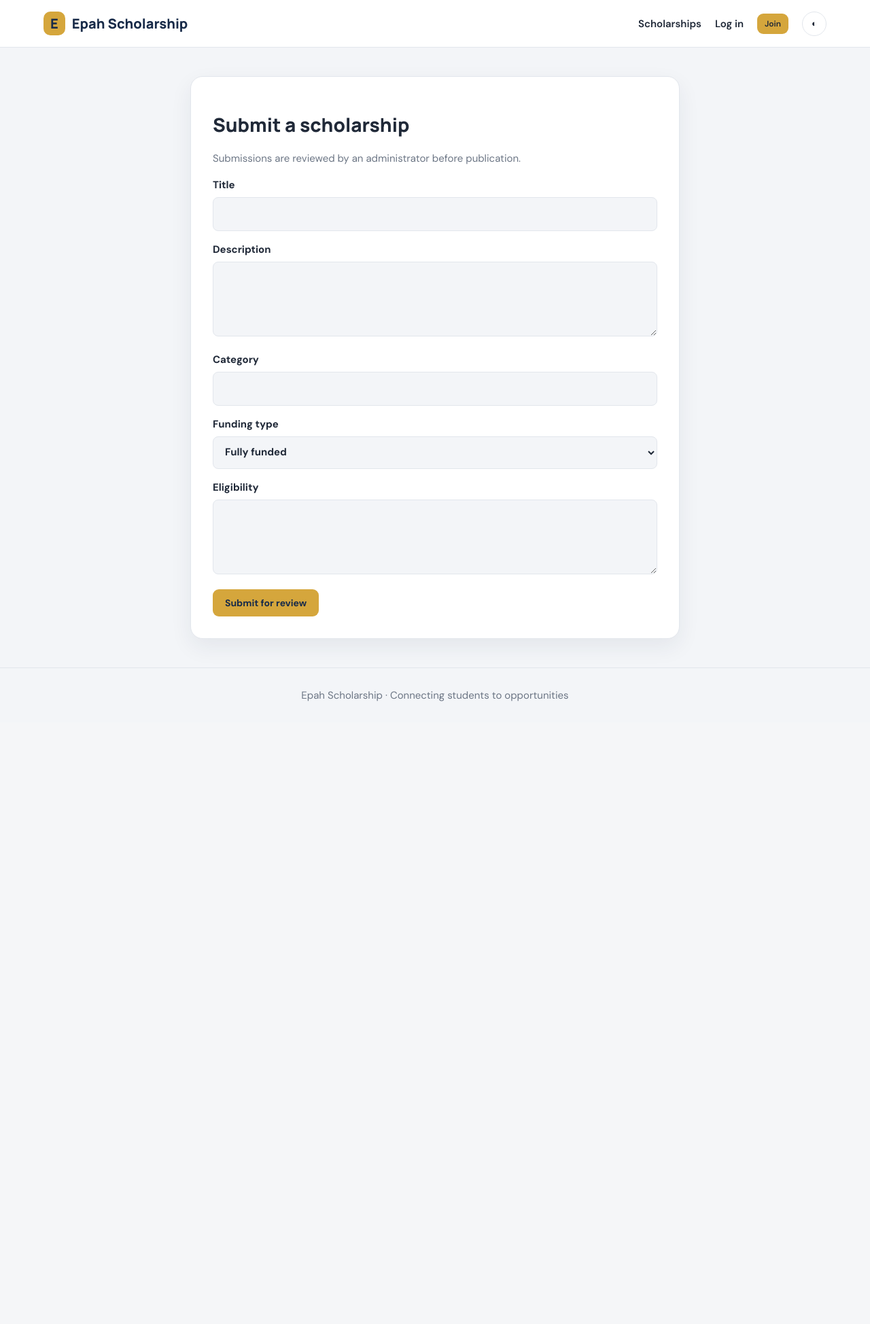
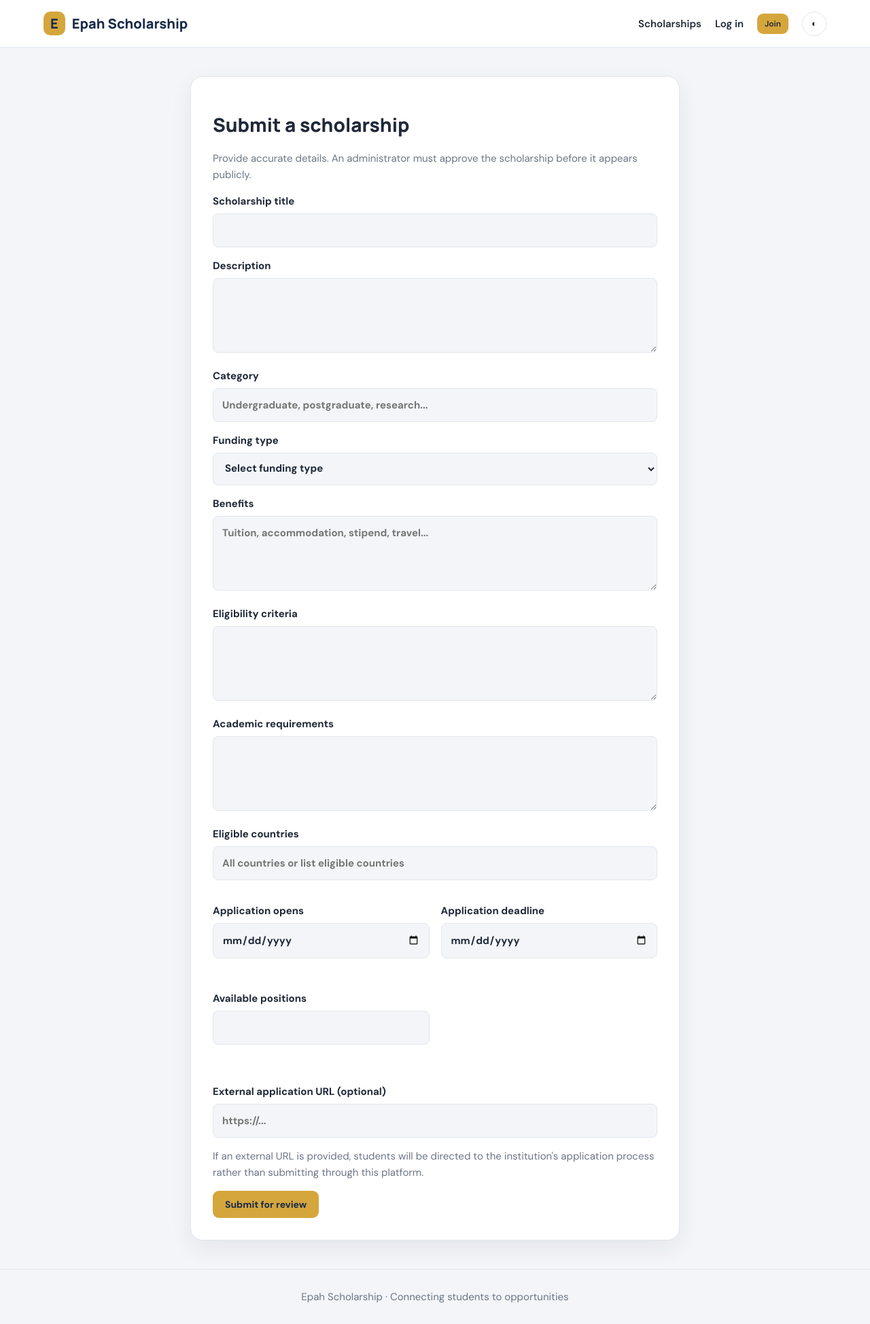
Before and after one commit to fepah222/epah_scholarship_project, a Python web app: template app/templates/scholarships/create.html in a window 1280 px wide. Shown: the whole page at 68% size. Before the commit the page ends 1032 px from the top, so only its background shows below. Run offline with Jinja, Linux system fonts and the light colour scheme; the template is opened without the code that fills it, so the values that code supplies are empty.

Commit message:
Expand scholarship submission form

```diff
--- a/app/templates/scholarships/create.html
+++ b/app/templates/scholarships/create.html
@@ -1 +1,30 @@
-{% extends 'base.html' %}{% block content %}<div class="form-wrap wide"><h1>Submit a scholarship</h1><p class="muted">Submissions are reviewed by an administrator before publication.</p><form method="post"><input type="hidden" name="csrf_token" value="{{ csrf_token() }}"><label>Title<input name="title" required></label><label>Description<textarea name="description" required></textarea></label><label>Category<input name="category"></label><label>Funding type<select name="funding_type"><option>Fully funded</option><option>Partially funded</option><option>Tuition support</option><option>Other</option></select></label><label>Eligibility<textarea name="eligibility"></textarea></label><button class="button">Submit for review</button></form></div>{% endblock %}
+{% extends 'base.html' %}
+{% block content %}
+<div class="form-wrap wide">
+  <h1>Submit a scholarship</h1>
+  <p class="muted">Provide accurate details. An administrator must approve the scholarship before it appears publicly.</p>
+  <form method="post">
+    <input type="hidden" name="csrf_token" value="{{ csrf_token() }}">
+    <label>Scholarship title<input name="title" maxlength="220" required></label>
+    <label>Description<textarea name="description" required></textarea></label>
+    <label>Category<input name="category" placeholder="Undergraduate, postgraduate, research..."></label>
+    <label>Funding type
+      <select name="funding_type">
+        <option value="">Select funding type</option><option>Fully funded</option><option>Partially funded</option><option>Tuition support</option><option>Other</option>
+      </select>
+    </label>
+    <label>Benefits<textarea name="benefits" placeholder="Tuition, accommodation, stipend, travel..."></textarea></label>
+    <label>Eligibility criteria<textarea name="eligibility"></textarea></label>
+    <label>Academic requirements<textarea name="academic_requirements"></textarea></label>
+    <label>Eligible countries<input name="country_eligibility" placeholder="All countries or list eligible countries"></label>
+    <div class="cards">
+      <label>Application opens<input type="date" name="application_open_date"></label>
+      <label>Application deadline<input type="date" name="application_deadline"></label>
+      <label>Available positions<input type="number" name="available_positions" min="1" step="1"></label>
+    </div>
+    <label>External application URL (optional)<input type="url" name="external_application_url" placeholder="https://..."></label>
+    <p class="muted">If an external URL is provided, students will be directed to the institution's application process rather than submitting through this platform.</p>
+    <button class="button" type="submit">Submit for review</button>
+  </form>
+</div>
+{% endblock %}
```
